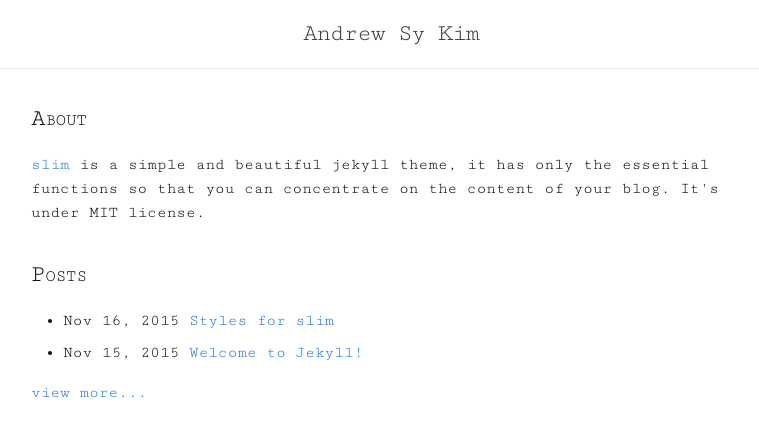
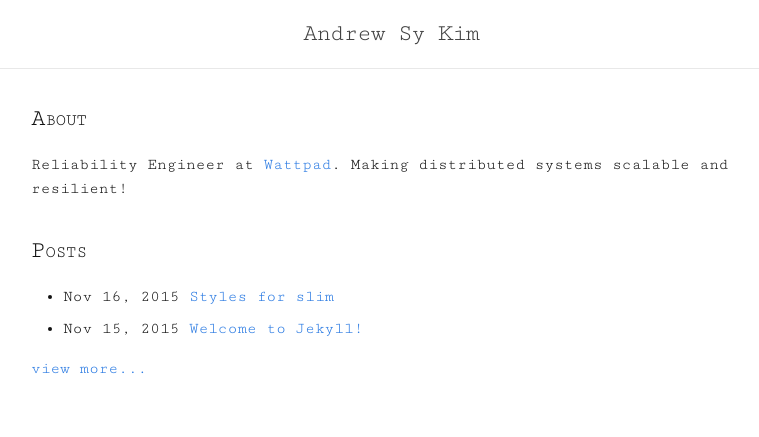
Before and after one commit to andrewsykim/andrewsykim.github.io, a Jekyll site: the page built from index.html, in a window 1280 px wide. Shown: the top 437 px of the page, without its empty margins (249-1008 px from the left). Built offline with Jekyll 4.4.1, drawn with Linux system fonts in a browser that asks for light colours.

Commit message:
Update about

```diff
--- a/index.html
+++ b/index.html
@@ -4,7 +4,7 @@ layout: default
 <div class="home">
 	<section>
 		<h2 class="smallcap">about</h2>
-		<p><a href="https://github.com/syaning/slim">slim</a> is a simple and beautiful jekyll theme, it has only the essential functions so that you can concentrate on the content of your blog. It's under MIT license.</p>
+		<p>Reliability Engineer at <a href="https://www.wattpad.com">Wattpad</a>. Making distributed systems scalable and resilient! </p>
 	</section>
 	<section>
 		<h2 class="smallcap">posts</h2>
```
